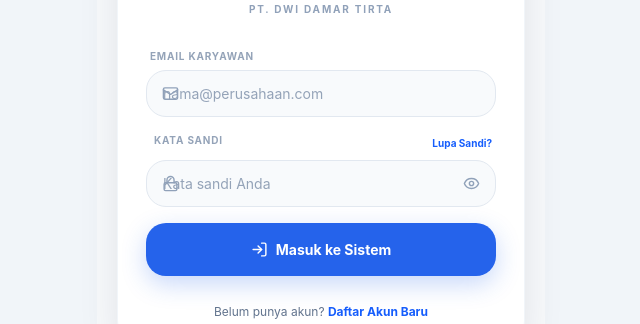
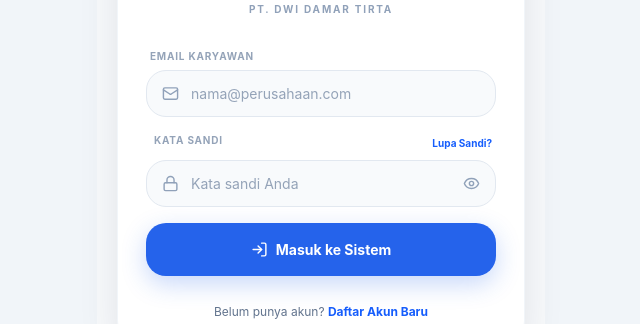
Before and after one commit to dwidamartirta/absensi, a Vue app: page /login in a window 1280 px wide. Shown: the part 305-629 px from the top of the page, without its empty margins (319-959 px from the left). Built offline with nearby package versions, Linux system fonts and the light colour scheme.

Commit message:
Fix login inputs layout and update build

```diff
--- a/src/pages/LoginPage.vue
+++ b/src/pages/LoginPage.vue
@@ -27,7 +27,7 @@
               type="email"
               placeholder="nama@perusahaan.com"
               autocomplete="email"
-              class="input-base pl-11"
+              class="input-base !pl-11"
             />
           </div>
         </div>
@@ -49,7 +49,7 @@
               :type="showPassword ? 'text' : 'password'"
               placeholder="Kata sandi Anda"
               autocomplete="current-password"
-              class="input-base pl-11 pr-12"
+              class="input-base !pl-11 !pr-12"
             />
             <button
               type="button"
```
Also changed, not shown: 17 other files (tests, documents, lock files or other folders).
